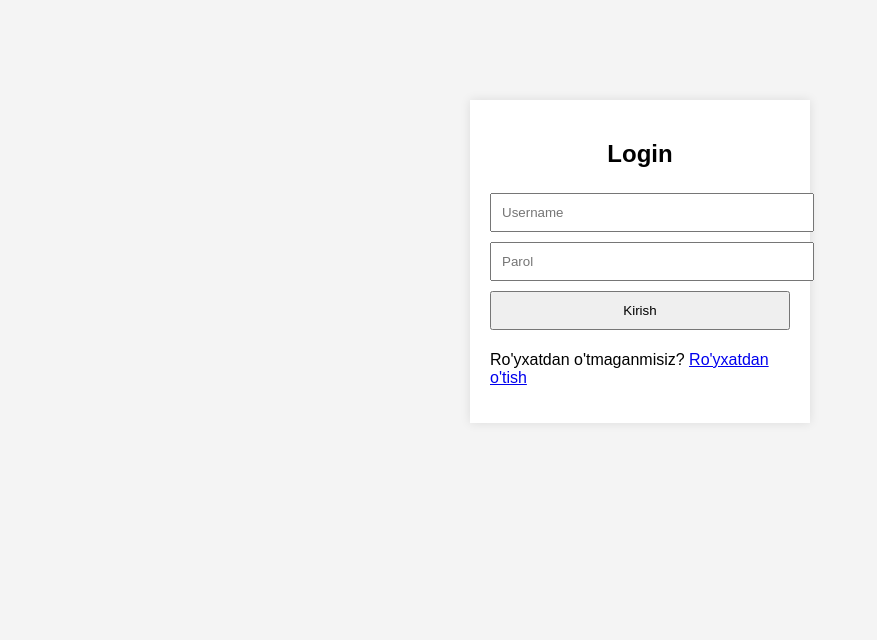
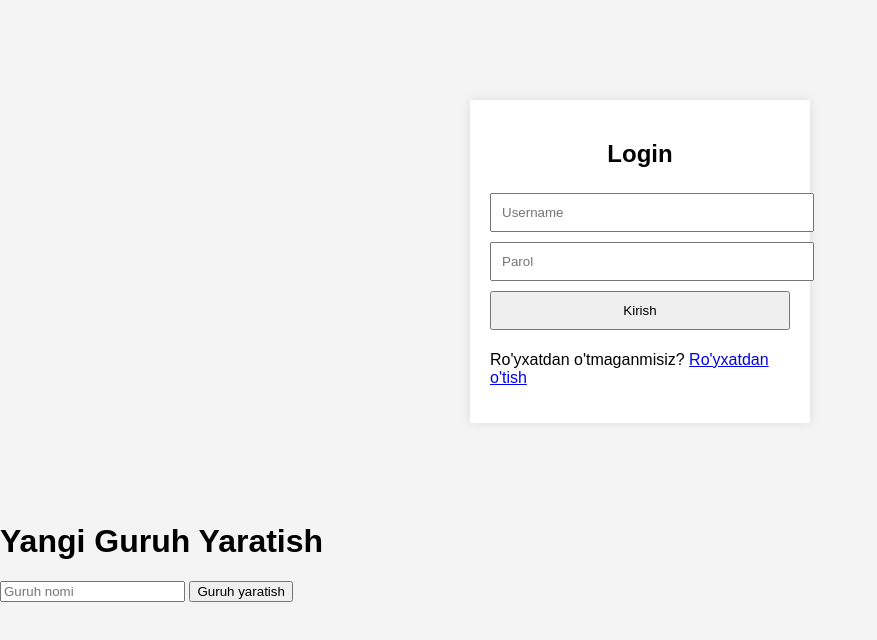
Before and after one commit to chat-frontend/chat-frontend, a plain HTML site: page index.html in a window 1280 px wide. Shown: the whole page, without its empty margins (0-877 px from the left). Drawn offline with Linux system fonts and the light colour scheme.

Commit message:
Update index.html

```diff
--- a/index.html
+++ b/index.html
@@ -17,3 +17,39 @@
     </div>
 </body>
 </html>
+<!DOCTYPE html>
+<html>
+<head>
+  <meta charset="UTF-8">
+  <title>Guruh yaratish</title>
+</head>
+<body>
+
+  <h1>Yangi Guruh Yaratish</h1>
+  <input type="text" id="groupName" placeholder="Guruh nomi" />
+  <button onclick="createGroup()">Guruh yaratish</button>
+
+  <script>
+    function createGroup() {
+      const name = document.getElementById("groupName").value;
+
+      fetch("http://localhost:3000/api/groups", {
+        method: "POST",
+        headers: {
+          "Content-Type": "application/json"
+        },
+        body: JSON.stringify({ name })
+      })
+      .then(res => res.json())
+      .then(data => {
+        alert("✅ Guruh yaratildi: " + data.name);
+      })
+      .catch(error => {
+        console.error("Xatolik:", error);
+        alert("❌ Guruh yaratishda xatolik!");
+      });
+    }
+  </script>
+
+</body>
+</html>
```
